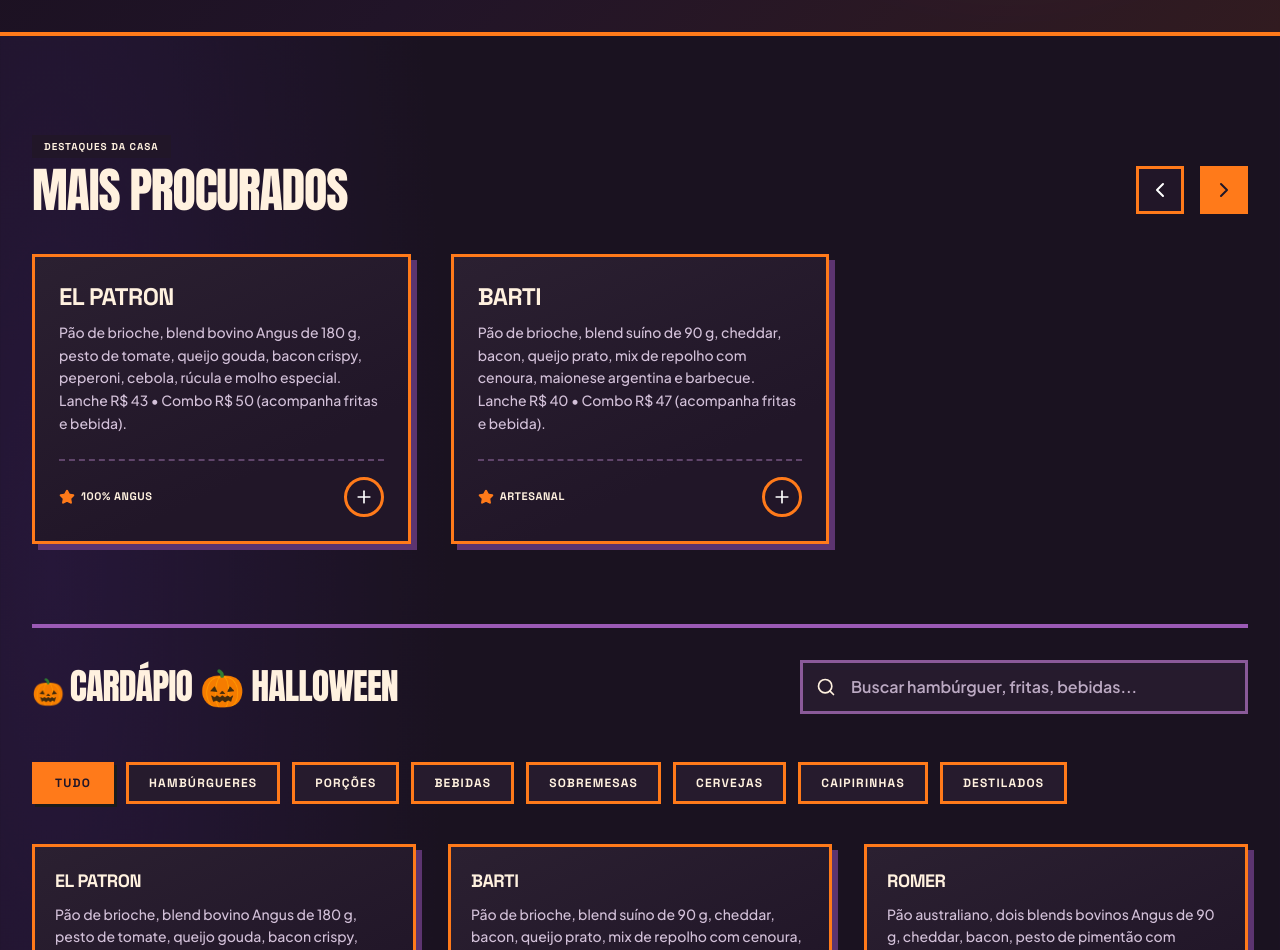
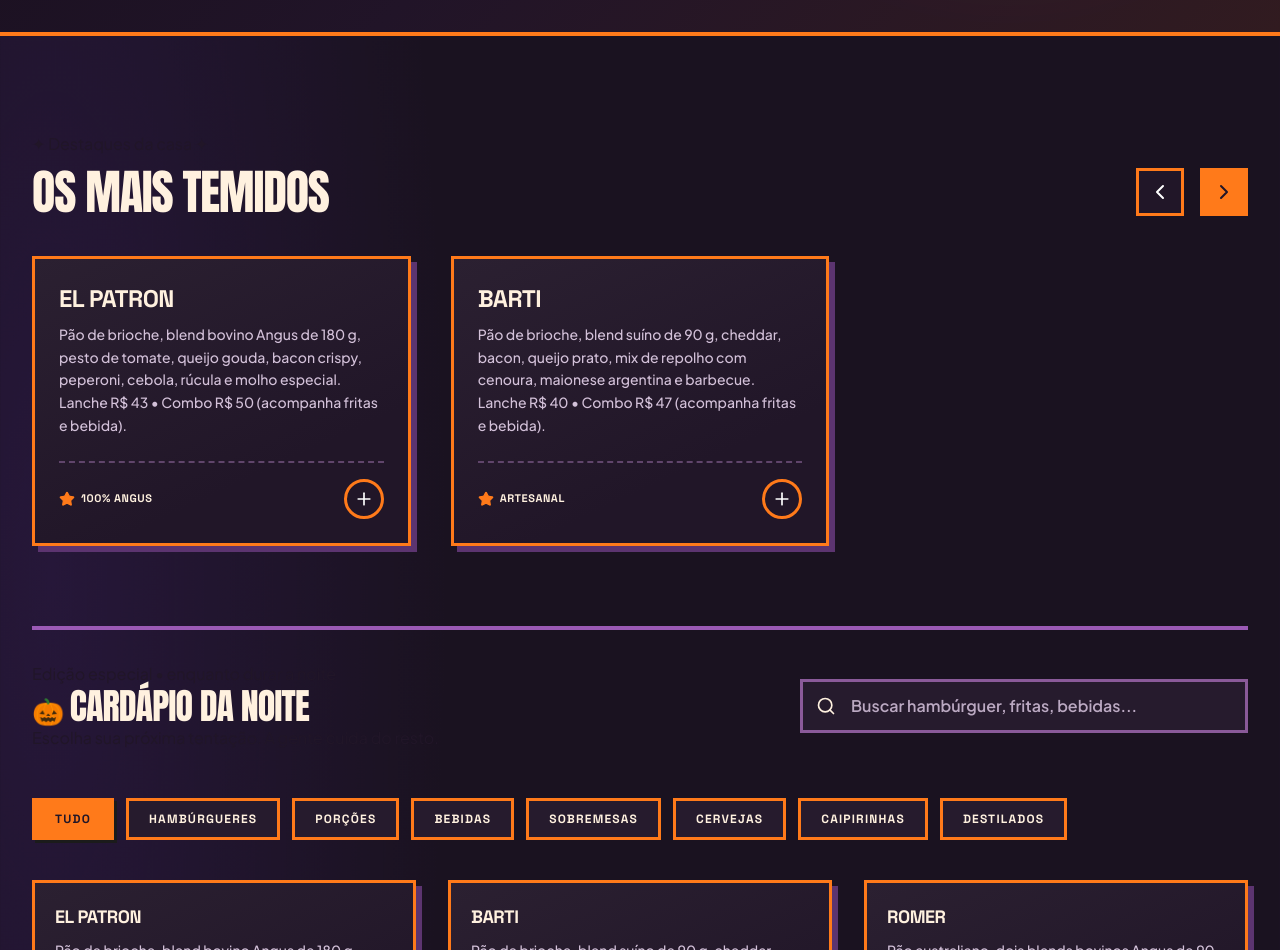
Before and after one commit to Lawallz/hamburgueria-escobart, a React (Vite) app: page / in a window 1280 px wide. Shown: the part 780-1730 px from the top of the page. Built offline with nearby package versions, Linux system fonts and the light colour scheme.

Commit message:
feat: cria hierarquia temática no cardápio

```diff
--- a/src/components/MenuSection.tsx
+++ b/src/components/MenuSection.tsx
@@ -195,11 +195,11 @@ export default function MenuSection({ onAddToCart }: MenuSectionProps) {
         <div className="mb-20" id="featured-carousel" hidden={!featuredBurgers.length}>
           <div className="flex flex-col md:flex-row md:items-end justify-between mb-10 gap-6">
             <div>
-              <div className="inline-block bg-brand-charcoal text-white text-[10px] tracking-widest font-space font-extrabold px-3 py-1 uppercase mb-2">
-                Destaques da casa
+              <div className="halloween-section-kicker mb-3">
+                <span aria-hidden="true">✦</span> Destaques da casa <span aria-hidden="true">✦</span>
               </div>
               <h2 className="font-headline text-4xl md:text-5xl uppercase tracking-tight text-brand-charcoal">
-                MAIS PROCURADOS
+                OS MAIS TEMIDOS
               </h2>
             </div>
 
@@ -249,9 +249,13 @@ export default function MenuSection({ onAddToCart }: MenuSectionProps) {
 
           <div className="flex flex-col lg:flex-row lg:items-center justify-between gap-6 mb-12">
             <div>
-              <h2 className="font-headline text-3xl md:text-4xl uppercase tracking-tight text-brand-charcoal">
-                CARDÁPIO 🎃 HALLOWEEN
-              </h2>
+              <div className="halloween-menu-heading">
+                <span className="halloween-menu-eyebrow">Edição especial • enquanto durar a noite</span>
+                <h2 className="font-headline text-3xl md:text-4xl uppercase tracking-tight text-brand-charcoal">
+                  CARDÁPIO <span>DA NOITE</span>
+                </h2>
+                <p>Escolha sua próxima tentação. A gente cuida do resto.</p>
+              </div>
             </div>
             <div className="relative max-w-md w-full">
               <input type="text" placeholder="Buscar hambúrguer, fritas, bebidas..." value={searchQuery} onChange={(e) => setSearchQuery(e.target.value)} className="w-full pl-12 pr-4 py-3 neo-brutalist-border bg-white text-brand-charcoal font-sans font-semibold placeholder-zinc-400 focus:outline-none focus:ring-2 focus:ring-brand-yellow" />
```
